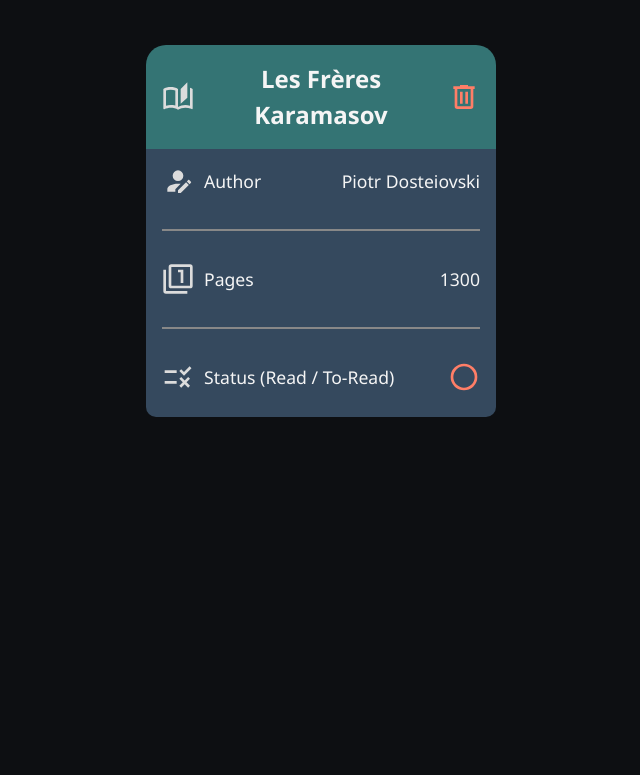
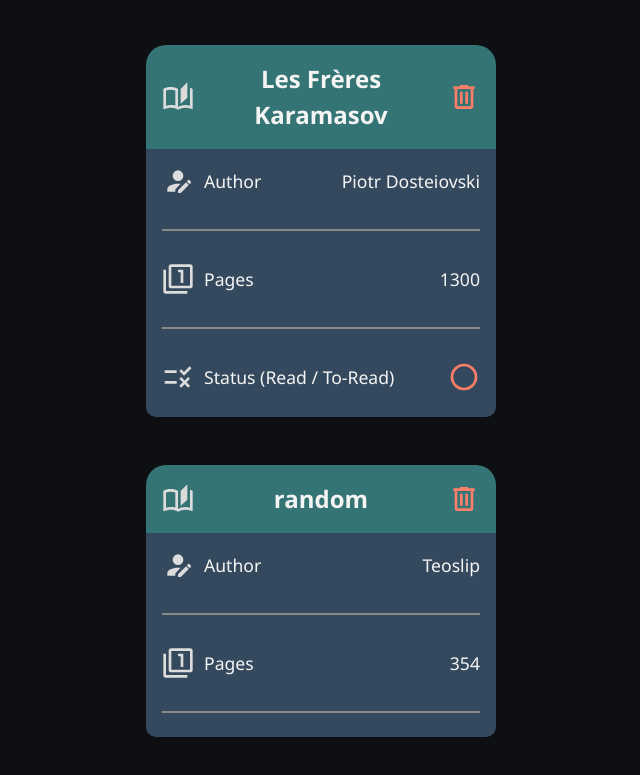
Before and after one commit to theojachiet/library, a plain HTML site: page index.html in a window 1280 px wide. Shown: the part 883-1658 px from the top of the page, without its empty margins (319-959 px from the left). Before the commit the page ends 1350 px from the top, so only its background shows below. Drawn offline with Linux system fonts and the light colour scheme.

Commit message:
Start dom manipulation with js
Add lopo funcitno to go through array and display the books.
Start by doing one book display, add header author and pages lines.

```diff
--- a/index.html
+++ b/index.html
@@ -20,7 +20,7 @@
             </div>
             <div class="book-info">
                 <div class="line">
-                    <p><img src="./images/account-edit.svg" alt="author">Author</p>
+                    <p><img src="./images/account-edit.svg" alt="author"><span>Author</span></p>
                     <p>Thimothé de Fombelle</p>
                 </div>
                 <hr>
--- a/script.js
+++ b/script.js
@@ -1,4 +1,5 @@
 const books = [];
+const container = document.querySelector('section');
 
 function Book(title, author, pages, read) {
     if (!new.target) {
@@ -14,3 +15,77 @@ function Book(title, author, pages, read) {
 function storeBookInArray(Book) {
     books.push(Book);
 }
+
+function displayBooks() {
+    for (let book of books) {
+        //Create header and footer template
+        const card = document.createElement("div");
+        card.className = 'card';
+        const cardHeader = document.createElement('div');
+        cardHeader.className = 'card-header';
+        const bookInfo = document.createElement('div');
+        bookInfo.className = 'book-info';
+        card.appendChild(cardHeader);
+        card.appendChild(bookInfo);
+
+        //Add Header content
+        const title = document.createElement('h1');
+        title.textContent = book.title;
+        const bookImage = document.createElement('img');
+        bookImage.src = './images/book-open-page-variant-outline.svg';
+        const deleteIcon = document.createElement('img');
+        deleteIcon.src = './images/trash-can-outline.svg';
+        cardHeader.appendChild(bookImage);
+        cardHeader.appendChild(title);
+        cardHeader.appendChild(deleteIcon);
+
+        //Add Author
+        const separator = document.createElement('hr');
+        const authorLine = document.createElement('div');
+        authorLine.className = 'line';
+        const authorTag = document.createElement('p');
+        const authorTagText = document.createElement('span');
+        const authorIcon = document.createElement('img');
+        const authorName = document.createElement('p');
+
+        authorTagText.textContent = 'Author';
+        authorIcon.src = './images/account-edit.svg';
+        authorName.textContent = book.author;
+
+        authorTag.appendChild(authorIcon);
+        authorTag.appendChild(authorTagText);
+        authorLine.appendChild(authorTag);
+        authorLine.appendChild(authorName);
+        bookInfo.appendChild(authorLine)
+        bookInfo.appendChild(separator);
+
+        //Page Info
+        const separator2 = document.createElement('hr');
+        const pagesLine = document.createElement('div');
+        pagesLine.className = 'line';
+        const pagesTag = document.createElement('p');
+        const pagesTagText = document.createElement('span');
+        const pagesIcon = document.createElement('img');
+        const pagesNumber = document.createElement('p');
+
+        pagesTagText.textContent = 'Pages';
+        pagesIcon.src = './images/numeric-1-box-multiple-outline.svg';
+        pagesNumber.textContent = book.pages;
+
+        pagesTag.appendChild(pagesIcon);
+        pagesTag.appendChild(pagesTagText);
+        pagesLine.appendChild(pagesTag);
+        pagesLine.appendChild(pagesNumber);
+        bookInfo.appendChild(pagesLine);
+        bookInfo.appendChild(separator2);
+
+        //Status Info
+
+
+        container.appendChild(card);
+    }
+}
+
+let test = new Book('random', 'Teoslip', 354, true);
+storeBookInArray(test);
+displayBooks();
--- a/style.css
+++ b/style.css
@@ -124,7 +124,7 @@ section .card {
     display: grid;
     border-radius: 20px;
     margin: auto;
-    width: clamp(350px, 25%, 25%);
+    width: clamp(350px, 40%, 25%);
 }
 
 /* extra space at the bottom */
```
